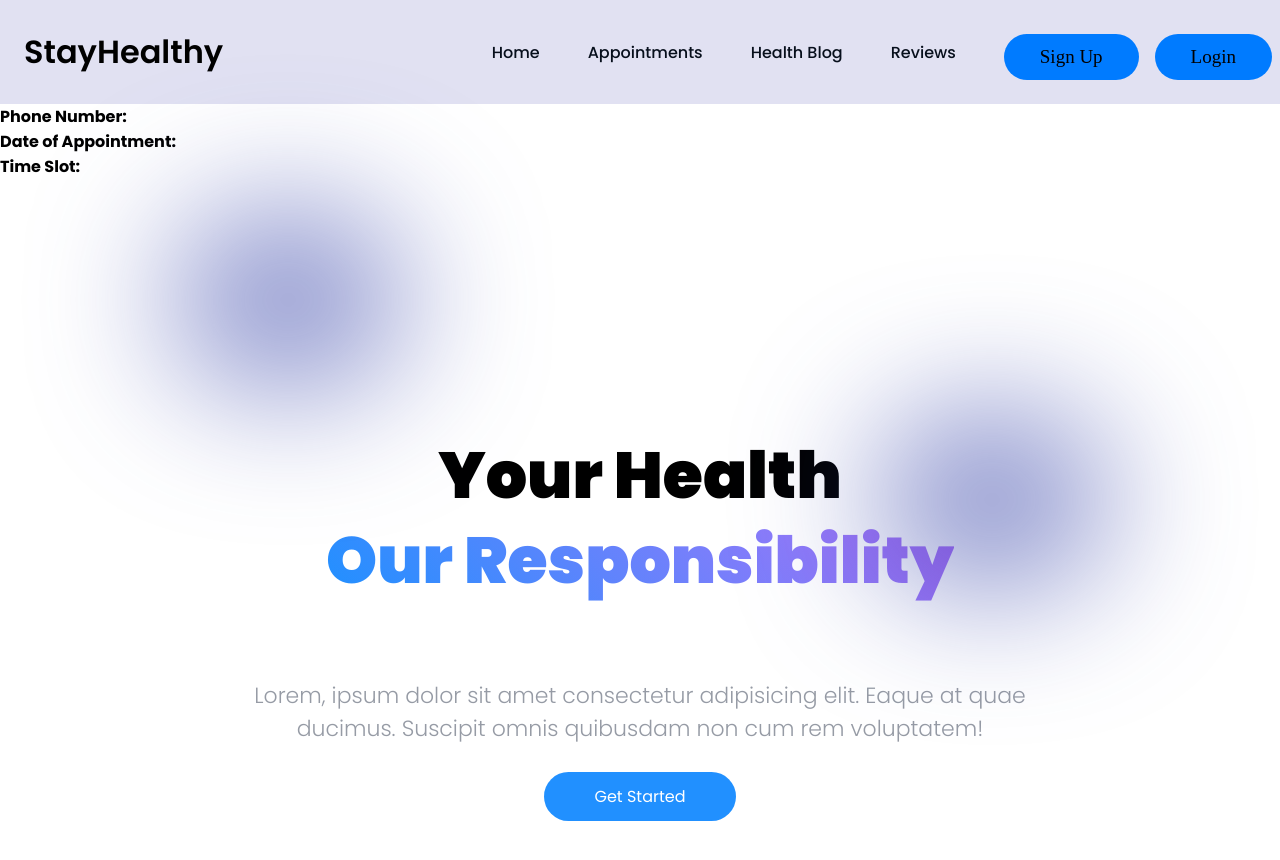
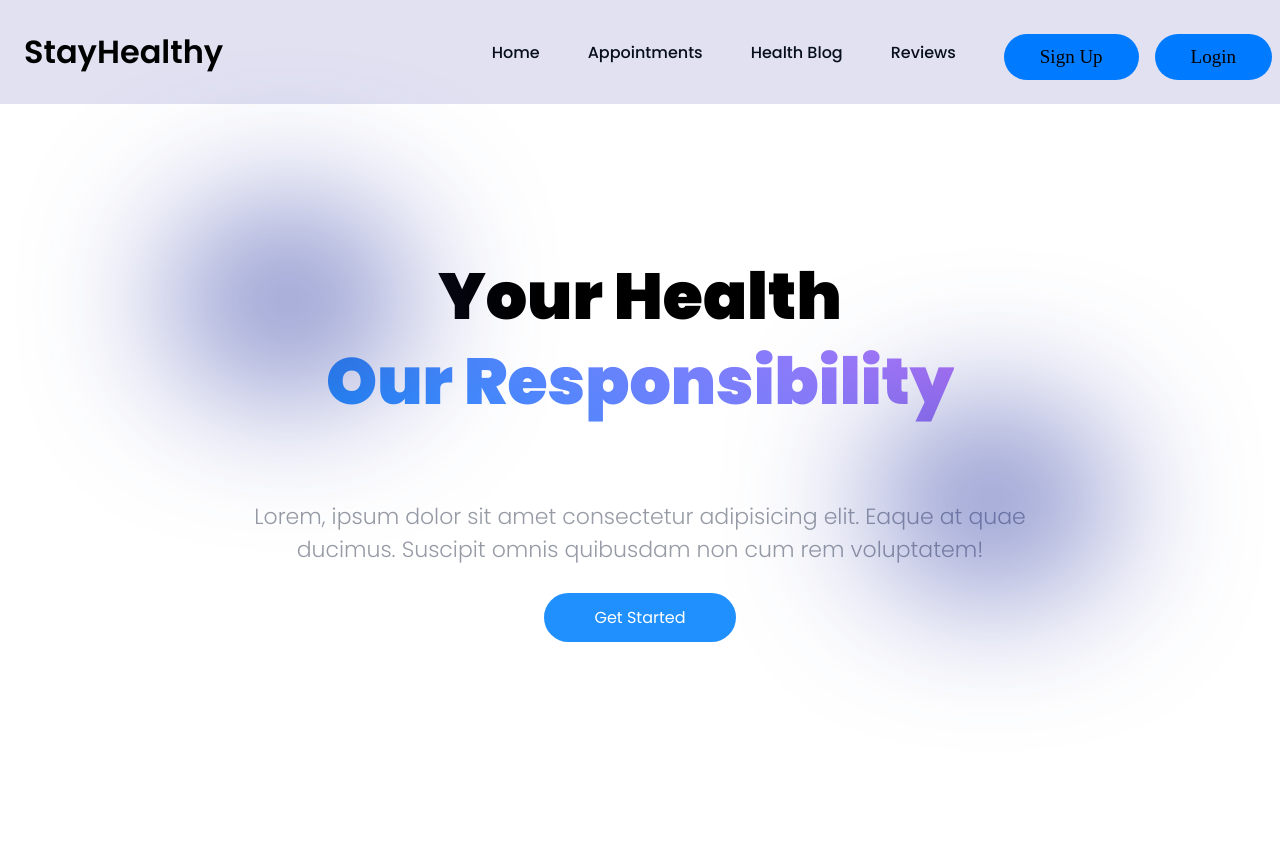
Before and after one commit to Gabby291/test_med_app, a React (Create React App) app: page / in a window 1280 px wide. Shown: the top 860 px of the page. After the commit the page ends 800 px from the top, so only its background shows below. Built offline with nearby package versions, Linux system fonts and the light colour scheme.

Commit message:
review form

```diff
--- a/src/App.js
+++ b/src/App.js
@@ -8,6 +8,7 @@
 import InstantConsultation from './Components/InstantConsultationBooking/InstantConsultation';
 import BookingConsultation from './Components/BookingConsultation';
 import Notification from './Components/Notification/Notification';
+import ReviewForm from './Components/ReviewForm/ReviewForm';
 
 
 
@@ -18,14 +19,14 @@
   return (
     <BrowserRouter>
       <Navbar />
-       <Notification/>
+       {/*<Notification/> */}
       <Routes>
       <Route path="/" element={<Landing_Page />} />
       <Route path="/signup" element={<Sign_Up />} />
       <Route path="/login" element={<Login />} />
       <Route path="/instant-consultation" element={<InstantConsultation />} />
       <Route path="/booking-consultation" element={<BookingConsultation />} />
-
+      <Route path="/reviews" element={<ReviewForm/>} />
 
     {/* other routes */}
       </Routes>
--- a/src/Components/Navbar/Navbar.js
+++ b/src/Components/Navbar/Navbar.js
@@ -44,7 +44,7 @@
     </li>
     {/* List item for the 'Reviews' link */}
     <li className="link">
-      <a href="#">Reviews</a>
+      <Link to="/reviews">Reviews</Link>
     </li>
      {/*<li><p>welcome, Gabby</p></li>*/}
     {/* List item for the 'Sign Up' link with a button */}
```
